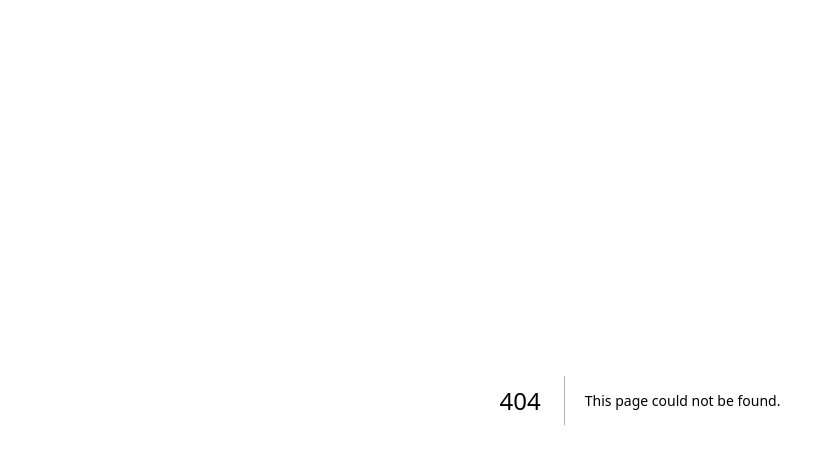
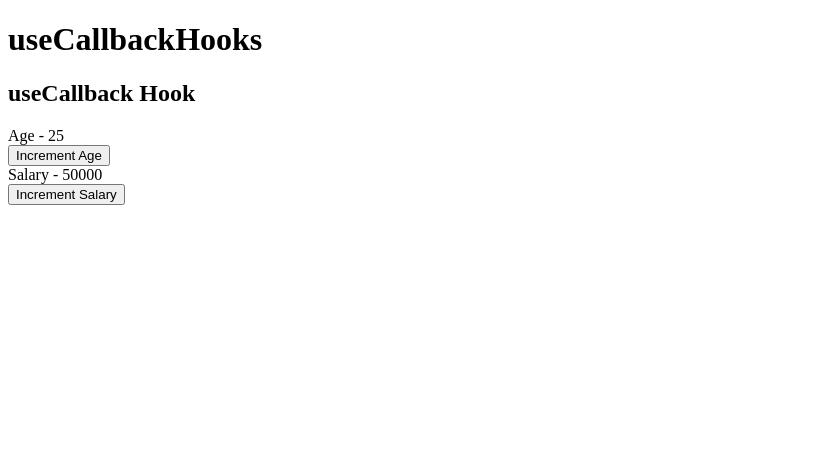
Before and after one commit to japneetkaurbhatia/react-essentials, a Next.js app: page /hooks/useCallbackHooks in a window 1280 px wide. Before the commit this address had no page. Shown: the top 464 px of the page, without its empty margins (0-835 px from the left). Built offline with nearby package versions, Linux system fonts and the light colour scheme.

Commit message:
useCallback

```diff
--- a/src/pages/hooks.tsx
+++ b/src/pages/hooks.tsx
@@ -14,6 +14,7 @@
           <StyledButton onClick={() => router.push("/hooks/useReducerHooks")}> useReducer </StyledButton>
           <StyledButton onClick={() => router.push("/hooks/useReducerWithUseContext")}> useReducerWithUseContext </StyledButton>
           <StyledButton onClick={() => router.push("/hooks/useMemoHooks")}> useMemo </StyledButton>
+          <StyledButton onClick={() => router.push("/hooks/useCallbackHooks")}> useCallbackHooks </StyledButton>
         </ListOfComponents>
       </div>
     );
--- /dev/null
+++ b/src/pages/hooks/components/Button.tsx
@@ -0,0 +1,12 @@
+import React from 'react'
+
+function Button({ handleClick, children }) {
+  console.log('Rendering button - ', children)
+  return (
+    <button onClick={handleClick}>
+      {children}
+    </button>
+  )
+}
+
+export default React.memo(Button)
--- /dev/null
+++ b/src/pages/hooks/components/Count.tsx
@@ -0,0 +1,8 @@
+import React from 'react'
+
+function Count({ text, count }) {
+	console.log(`Rendering ${text}`)
+	return <div>{text} - {count}</div>
+}
+
+export default React.memo(Count)
--- /dev/null
+++ b/src/pages/hooks/components/ParentComponent.tsx
@@ -0,0 +1,30 @@
+import React, { useState, useCallback } from 'react'
+import Count from './Count'
+import Button from './Button'
+import Title from './Title'
+
+function ParentComponent() {
+	const [age, setAge] = useState(25)
+	const [salary, setSalary] = useState(50000)
+
+    // render only which is invoke and not both
+	const incrementAge = useCallback(() => {
+		setAge(age + 1)
+	}, [age])
+
+	const incrementSalary = useCallback(() => {
+		setSalary(salary + 1000)
+	}, [salary])
+
+	return (
+		<div>
+			<Title />
+			<Count text="Age" count={age} />
+			<Button handleClick={incrementAge}>Increment Age</Button>
+			<Count text="Salary" count={salary} />
+			<Button handleClick={incrementSalary}>Increment Salary</Button>
+		</div>
+	)
+}
+
+export default ParentComponent
--- /dev/null
+++ b/src/pages/hooks/components/Title.tsx
@@ -0,0 +1,12 @@
+import React from 'react'
+
+function Title() {
+  console.log('Rendering Title')
+  return (
+    <h2>
+      useCallback Hook
+    </h2>
+  )
+}
+
+export default React.memo(Title) // only render when value changes
--- /dev/null
+++ b/src/pages/hooks/useCallbackHooks.tsx
@@ -0,0 +1,13 @@
+import React from 'react'
+import ParentComponent from './components/ParentComponent'
+
+function useCallbackHooks() {
+  return (
+    <div>
+        <h1>useCallbackHooks</h1>
+        <ParentComponent />
+    </div>
+  )
+}
+
+export default useCallbackHooks
```
